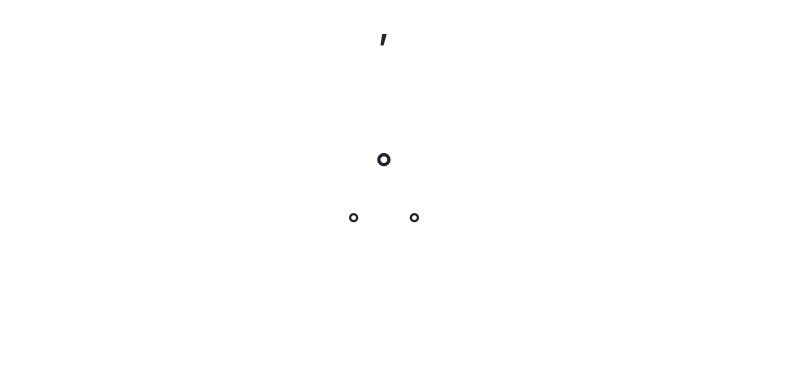
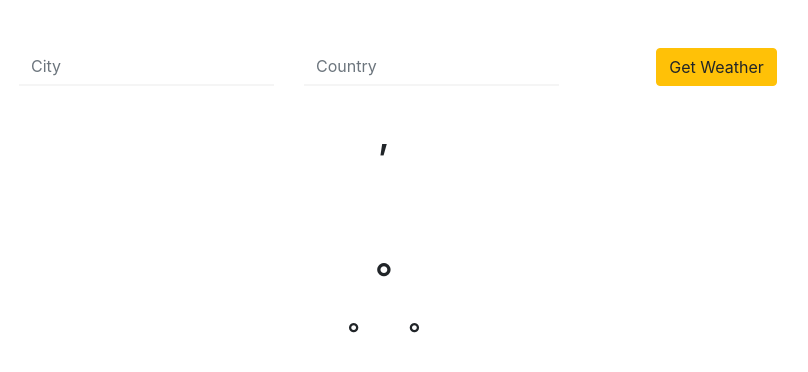
Before and after one commit to phamvanhieu3012/Weather-App, a React (Create React App) app: page / in a window 1280 px wide. Shown: the top 372 px of the page, without its empty margins (256-1064 px from the left). Built offline with nearby package versions, Linux system fonts and the light colour scheme; no server answers.

Commit message:
Form input Interface

```diff
--- a/src/App.js
+++ b/src/App.js
@@ -4,6 +4,7 @@
 import "weather-icons/css/weather-icons.css";
 import "bootstrap/dist/css/bootstrap.min.css";
 import Weather from "./components/weather";
+import Form from "./components/form";
 import { render } from "@testing-library/react";
 
 //api call api.openweathermap.org/data/2.5/weather?q=London,uk&appid={API key}
@@ -107,6 +108,7 @@
   render() {
     return (
       <div className="App">
+        <Form />
         <Weather
           city={this.state.city}
           country={this.state.country}
--- /dev/null
+++ b/src/components/form.css
@@ -0,0 +1,17 @@
+form {
+  margin-top: 3rem;
+}
+
+form input[name="city"],
+form input[name="country"] {
+  background-color: transparent;
+  color: white;
+  border: 0;
+  border-bottom: 2px solid whitesmoke;
+  border-radius: 0;
+}
+
+form input:focus {
+  background-color: transparent;
+  box-shadow: none !important;
+}
--- /dev/null
+++ b/src/components/form.jsx
@@ -0,0 +1,24 @@
+import React from 'react';
+import "./form.css";
+
+const Form = (props) => {
+  return (
+    <div className="container">
+      <form action="">
+      <div className="row">
+        <div className="col-md-3 offset-md-2">
+          <input type="text" className="form-control" name="city" autoComplete="off" placeholder="City" />
+        </div>
+        <div className="col-md-3">
+        <input type="text" className="form-control" name="country" autoComplete="off" placeholder="Country" />
+        </div>
+        <div className="col-md-3 mt-md-0 text-top-left">
+          <button className="btn btn-warning">Get Weather</button>
+        </div>
+      </div>
+      </form>
+    </div>
+  );
+};
+
+export default Form;
--- a/src/components/weather.jsx
+++ b/src/components/weather.jsx
@@ -3,7 +3,7 @@
 const Weather = (props) => {
   return (
     <div className="container">
-      <div className="cards">
+      <div className="cards pt-4">
         <h1>{props.city},{props.country}</h1>
         <h5 className="py-4">
           <i className={`wi ${props.weatherIcon} display-1`}></i>
```
